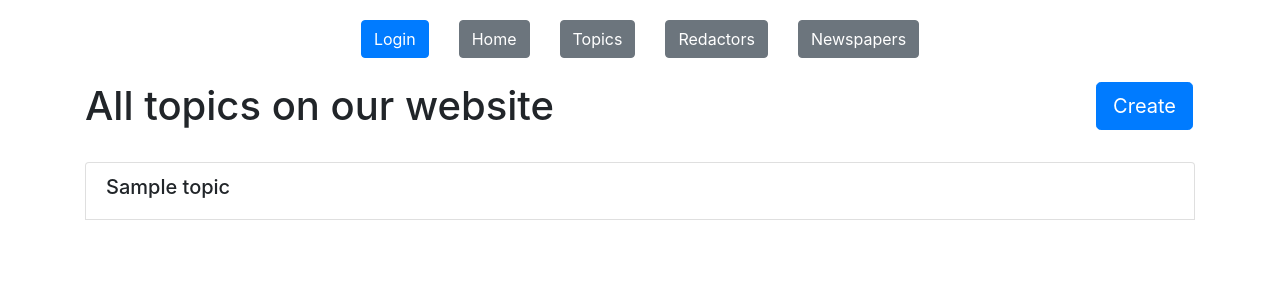
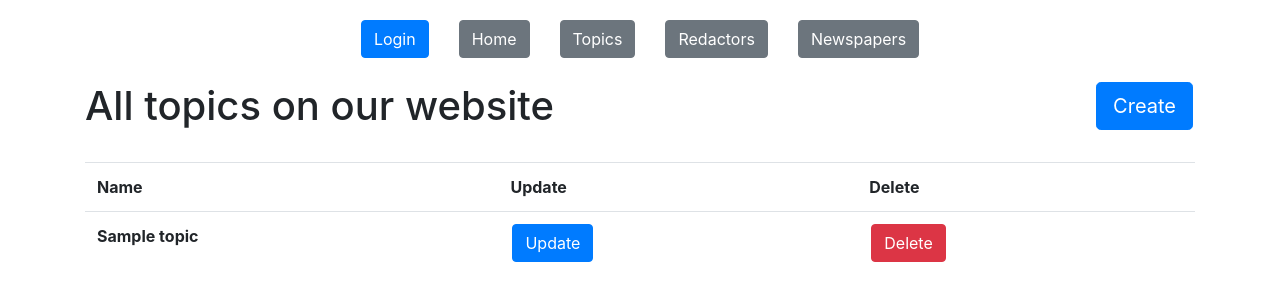
Before and after one commit to DaniilHinzburh/Newspaper-Agency, a Django app: page /topics/ in a window 1280 px wide. Shown: the top 301 px of the page. Run offline with Django 5.2, Linux system fonts and the light colour scheme; tables that the repository leaves empty hold one stand-in row (values such as "Sample post"); some libraries are stand-ins or nearby versions.

Commit message:
feat: add functionality for updating and deleting a theme
This commit adds Update and Delete buttons on page topic_list

```diff
--- a/catalog/urls.py
+++ b/catalog/urls.py
@@ -19,11 +19,17 @@ from django.urls import path, include
 from django.conf import settings
 from django.conf.urls.static import static
 
-from catalog.views import index, TopicListView, TopicCreateView
+from catalog.views import index, TopicListView, TopicCreateView, TopicUpdateView, TopicDeleteView
 
 app_name = "catalog"
 urlpatterns = [
     path("", index, name="index"),
     path("topics/", TopicListView.as_view(), name="topic-list"),
-    path("topics/create/", TopicCreateView.as_view(), name="topic-create")
+    path("topics/create/", TopicCreateView.as_view(), name="topic-create"),
+    path(
+        "topics/<int:pk>/update/", TopicUpdateView.as_view(), name="topic-update",
+    ),
+    path(
+        "topics/<int:pk>/delete/", TopicDeleteView.as_view(), name="topic-delete",
+    ),
 ]
--- a/catalog/views.py
+++ b/catalog/views.py
@@ -23,13 +23,14 @@ class TopicCreateView(generic.CreateView):
     success_url = reverse_lazy("catalog:topic-list")
     template_name = "catalog/topic_form.html"
 
-#
-# class TopicUpdateView(generic.UpdateView):
-#     model = Topic
-#     fields = "__all__"
-#     success_url = reverse_lazy("catalog:topic-list")
-#
-#
-# class TopicDeleteView(generic.DeleteView):
-#     model = Topic
-#     success_url = reverse_lazy("catalog:topic-list")
+
+class TopicUpdateView(generic.UpdateView):
+    model = Topic
+    fields = "__all__"
+    success_url = reverse_lazy("catalog:topic-list")
+
+
+class TopicDeleteView(generic.DeleteView):
+    model = Topic
+    success_url = reverse_lazy("catalog:topic-list")
+    template_name = "catalog/topic_delete_form.html"
--- a/static/css/styles.css
+++ b/static/css/styles.css
@@ -7,11 +7,17 @@ body {
     margin: 0 2px 0 2px;
 }
 
-a{
-     text-decoration: none;
+a {
+    text-decoration: none;
     color: white;
 }
+
 a:hover {
-     text-decoration: none;
+    text-decoration: none;
     color: white;
 }
+
+.div_for_update_delete {
+    display: flex;
+    justify-content: left;
+}
--- a/templates/catalog/topic_list.html
+++ b/templates/catalog/topic_list.html
@@ -5,24 +5,42 @@
   <div>
     <h1>
       All topics on our website
-          <a href="{% url 'catalog:topic-create' %}" class="btn btn-primary link-to-page btn-lg">
-            Create
-          </a>
+      <a href="{% url 'catalog:topic-create' %}" class="btn btn-primary link-to-page btn-lg">
+        Create
+      </a>
     </h1>
   </div>
 
   <br>
   {#  {% include "includes/search_form.html" %}#}
   {% if topic_list %}
-    <ul class="list-group">
+    <table class="table">
+      <tr>
+        <th>Name</th>
+        <th>Update</th>
+        <th>Delete</th>
+      </tr>
       {% for topic in topic_list %}
-        <li class="list-group-item">
-          {#          <a href="{% url "taxi:car-detail" pk=car.id %} ">{{ car.id }}</a>#}
-          <h5>{{ topic.name }}</h5>
-        </li>
-        <br>
+        <tr>
+          <td>
+            <div class="div_for_update_delete">
+              {#          <a href="{% url "taxi:car-detail" pk=car.id %} ">{{ car.id }}</a>#}
+              <strong>{{ topic.name }}</strong>
+            </div>
+          </td>
+          <td>
+            <div class="div_for_update_delete">
+              <a href="{% url 'catalog:topic-update' pk=topic.id %}" class="btn btn-primary link-to-page">Update</a>
+            </div>
+          </td>
+          <td>
+            <div class="div_for_update_delete">
+              <a href="{% url 'catalog:topic-delete' pk=topic.id %}" class="btn btn-danger link-to-page">Delete</a>
+            </div>
+          </td>
+        </tr>
       {% endfor %}
-    </ul>
+    </table>
   {% else %}
     <p>There are no topics</p>
   {% endif %}
```
Also changed, not shown: templates/catalog/topic_delete_form.html (added, +16 -0 lines).
